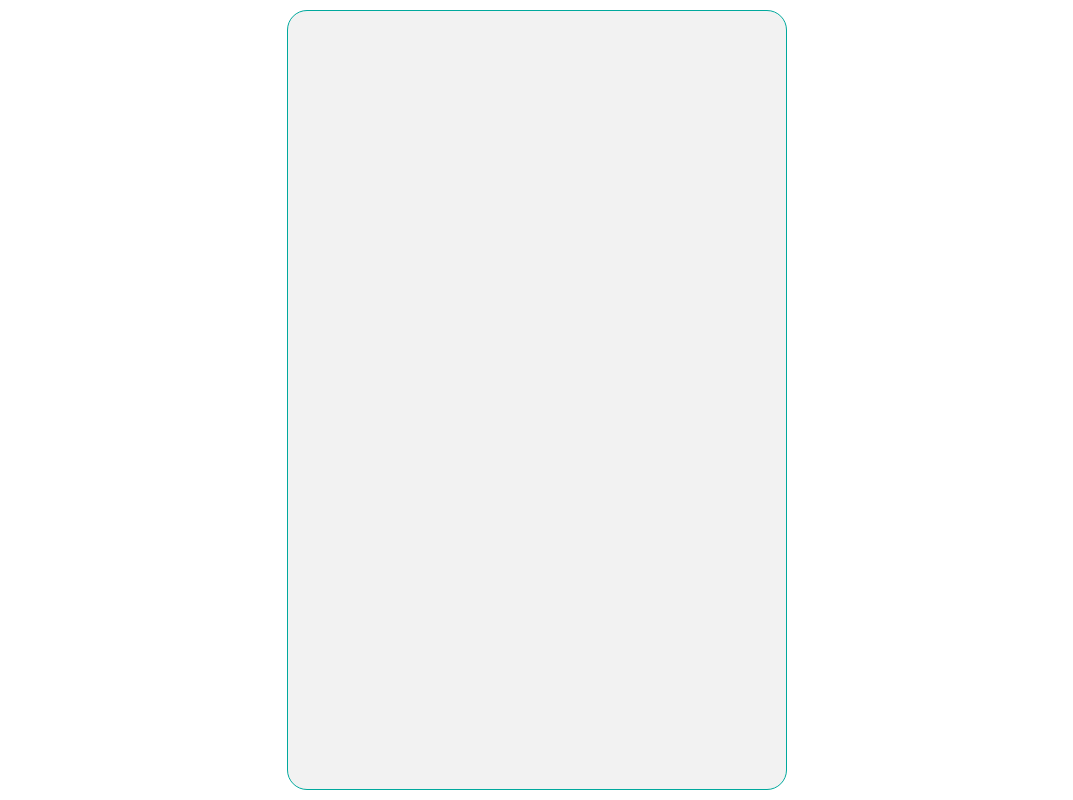
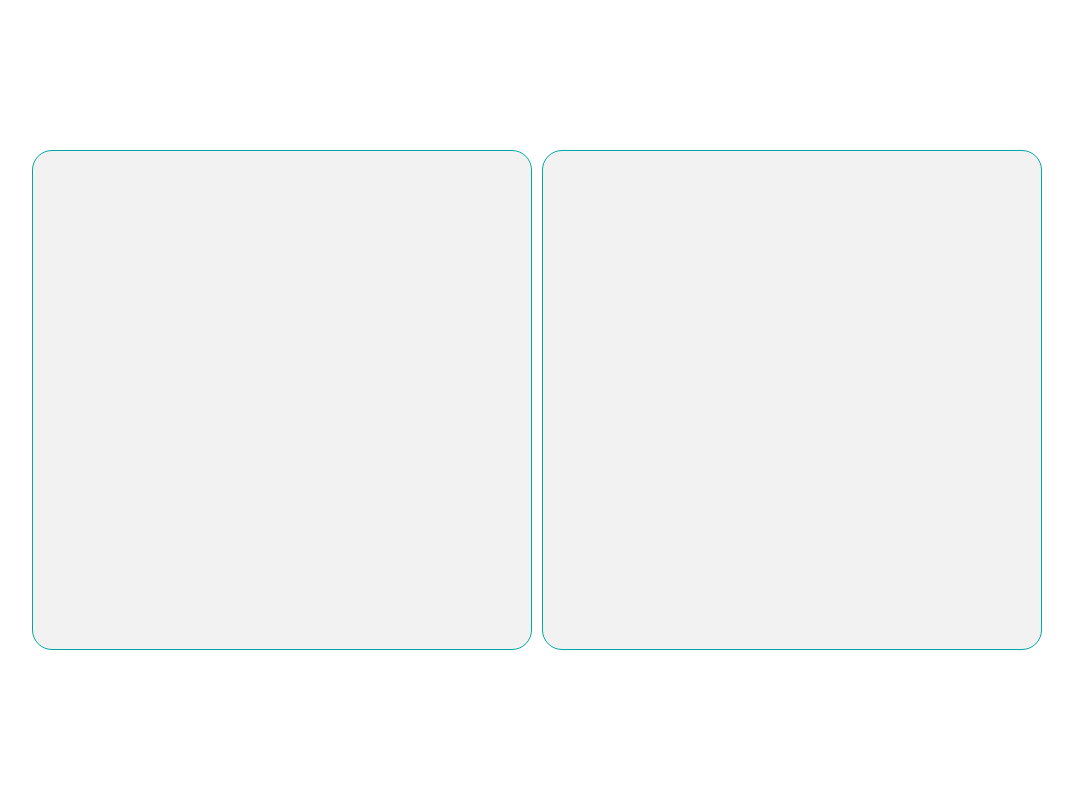
Before and after one commit to anna871-coder/practice, a plain HTML site: page index.html in a window 1280 px wide. Shown: the whole page, without its empty margins (103-1176 px from the left). Drawn offline with Linux system fonts and the light colour scheme.

Commit message:
add style2

```diff
--- a/index.html
+++ b/index.html
@@ -8,6 +8,9 @@
     <link rel="stylesheet" href="./style.css" />
   </head>
   <body>
-    <div id="form"></div>
+    <div class="container">
+      <div class="form"></div>
+      <div class="form"></div>
+    </div>
   </body>
 </html>
--- a/style.css
+++ b/style.css
@@ -5,15 +5,24 @@
   margin: 0;
   box-sizing: border-box;
 }
-body {
+
+.container {
+  width: 100%;
+  height: 100vh;
   padding: 10px;
-  height: 100vh;
+  display: flex;
+  gap: 10px;
+  justify-content: center;
+  align-items: center;
+  flex-basis: 10px;
+  margin: auto;
+  flex-wrap: wrap;
 }
-#form {
+.form {
+  width: 50%;
+  height: 0;
+  padding-bottom: min(498.4px, 49.8%);
   max-width: 500px;
-  margin: auto;
-  height: 100%;
-  min-height: 500px;
   border-radius: 20px;
   background-color: #f2f2f2;
   border: 1px solid #00a99d;
```
